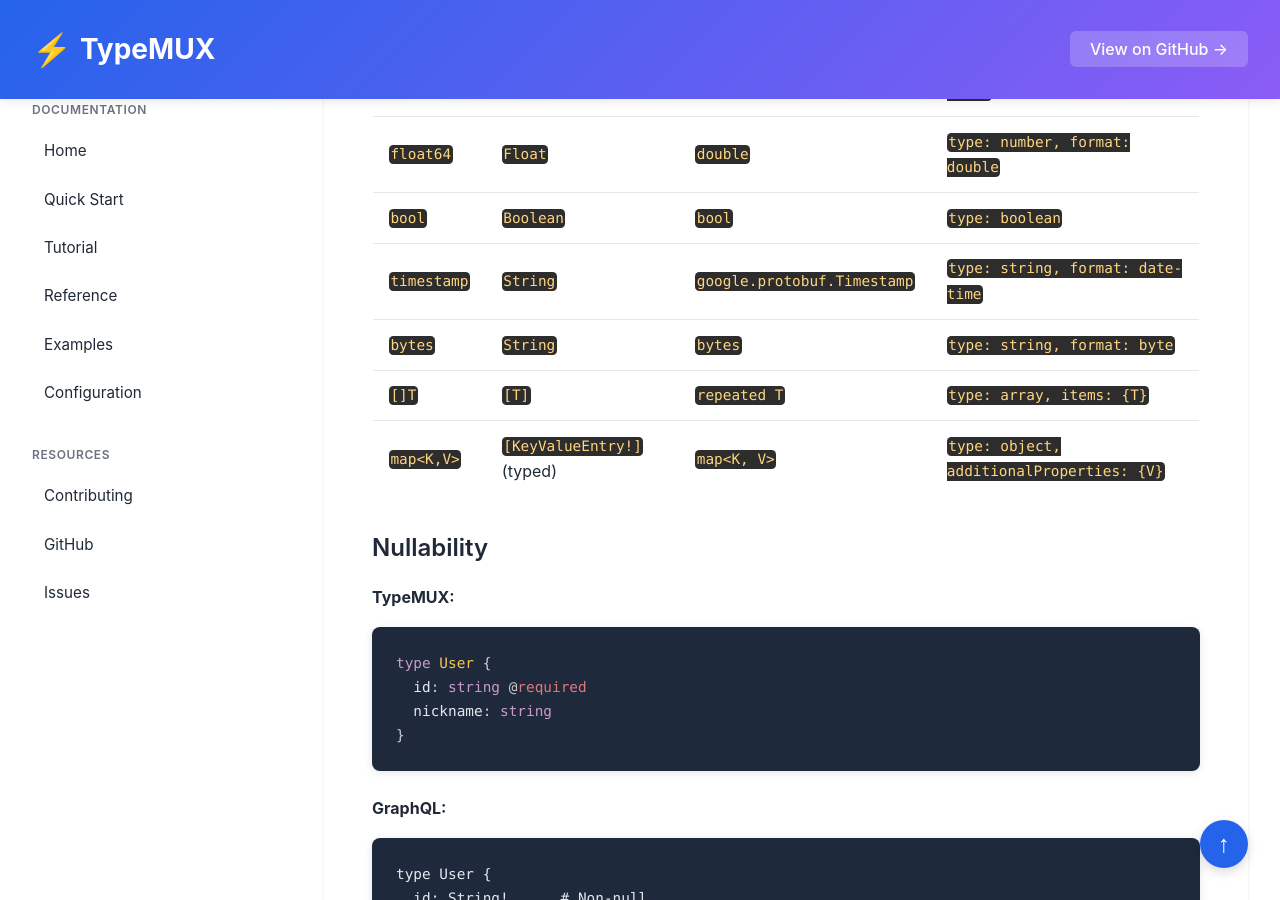
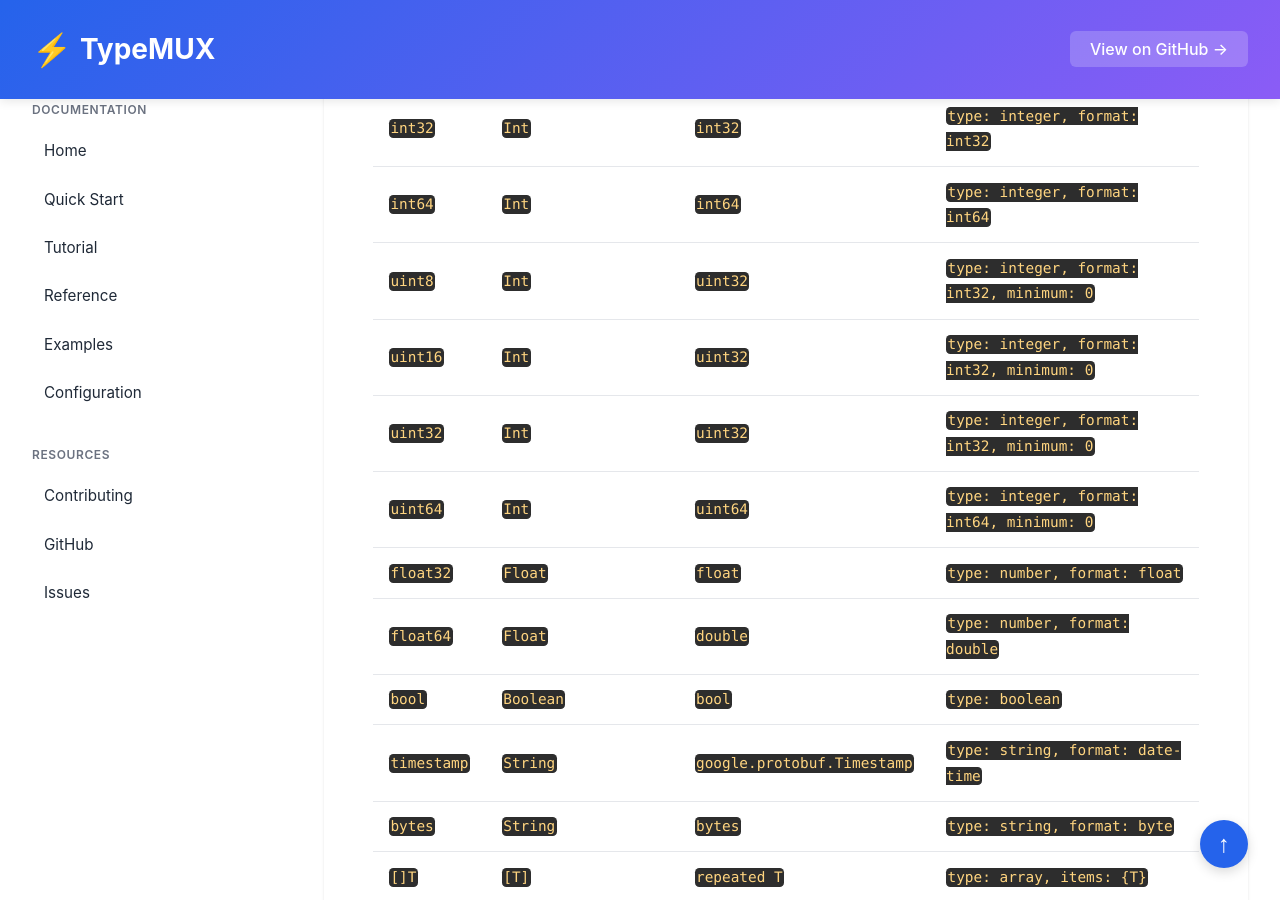
Before and after one commit to rasmartins/typemux, a Jekyll site: the page built from docs/reference.md, in a window 1280 px wide and 900 px high, scrolled down 24800 px. Built offline with Jekyll 4.4.1, drawn with Linux system fonts in a browser that asks for light colours; nearby versions of some CDN libraries; our own code applies the rules of GitHub Pages for plain Markdown files; some of the changed text lies outside the part shown.

Commit message:
Document unsigned integer types in reference documentation
Add documentation for uint8, uint16, uint32, uint64 types that were
added in commit d3cb650.

Updates to docs/reference.md:
- Add uint8, uint16, uint32, uint64 to primitive types table with ranges
- Add type mapping entries showing how uint types map to GraphQL,
  Protobuf, and OpenAPI formats

Type mappings:
- GraphQL: All uint types map to Int (GraphQL has no unsigned types)
- Protobuf: uint8/uint16 → uint32, uint32 → uint32, uint64 → uint64
- OpenAPI: All uint types → integer with format and minimum: 0

```diff
--- a/docs/reference.md
+++ b/docs/reference.md
@@ -49,6 +49,10 @@
 | `string` | UTF-8 text | Variable length |
 | `int32` | Signed 32-bit integer | -2,147,483,648 to 2,147,483,647 |
 | `int64` | Signed 64-bit integer | -9,223,372,036,854,775,808 to 9,223,372,036,854,775,807 |
+| `uint8` | Unsigned 8-bit integer | 0 to 255 |
+| `uint16` | Unsigned 16-bit integer | 0 to 65,535 |
+| `uint32` | Unsigned 32-bit integer | 0 to 4,294,967,295 |
+| `uint64` | Unsigned 64-bit integer | 0 to 18,446,744,073,709,551,615 |
 | `float32` | 32-bit floating point | IEEE 754 single precision |
 | `float64` | 64-bit floating point | IEEE 754 double precision |
 | `bool` | Boolean value | `true` or `false` |
@@ -918,6 +922,10 @@
 | `string` | `String` | `string` | `type: string` |
 | `int32` | `Int` | `int32` | `type: integer, format: int32` |
 | `int64` | `Int` | `int64` | `type: integer, format: int64` |
+| `uint8` | `Int` | `uint32` | `type: integer, format: int32, minimum: 0` |
+| `uint16` | `Int` | `uint32` | `type: integer, format: int32, minimum: 0` |
+| `uint32` | `Int` | `uint32` | `type: integer, format: int32, minimum: 0` |
+| `uint64` | `Int` | `uint64` | `type: integer, format: int64, minimum: 0` |
 | `float32` | `Float` | `float` | `type: number, format: float` |
 | `float64` | `Float` | `double` | `type: number, format: double` |
 | `bool` | `Boolean` | `bool` | `type: boolean` |
```
